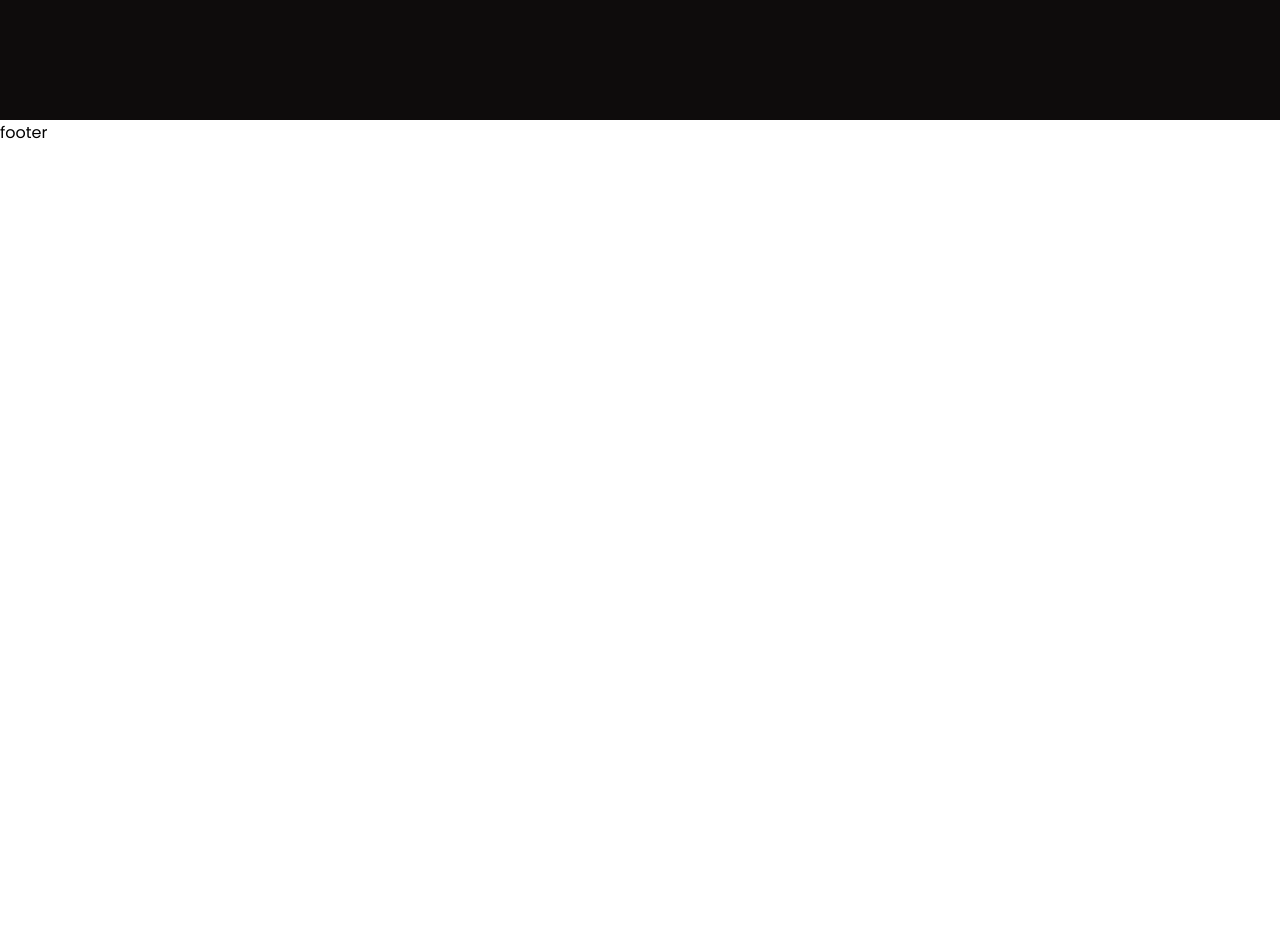
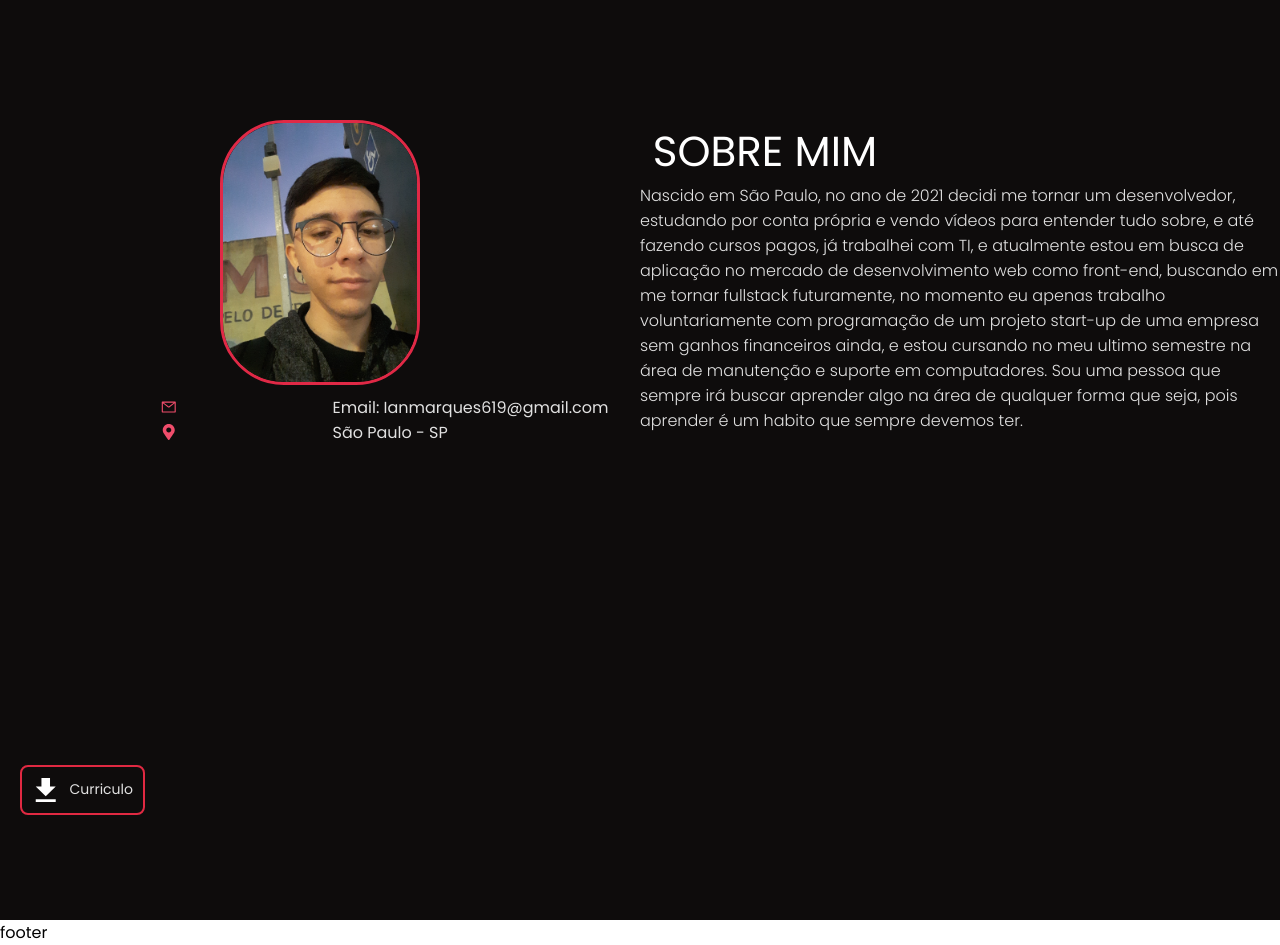
Before and after one commit to Ianvi1/Portfolio1.0, a React (Vite) app: page / in a window 1280 px wide. Shown: the part 680-1625 px from the top of the page. Before the commit the page ends 825 px from the top, so only its background shows below. Built offline with nearby package versions, Linux system fonts and the light colour scheme.

Commit message:
criando a parte 'about' e redefinindo a forma como eu vou fazer ela.

```diff
--- /dev/null
+++ b/src/components/About.sass
@@ -0,0 +1,52 @@
+.AboutPage
+  background-color:#0e0c0c
+  width:  100%
+  height: 100vh
+  justify-content: center
+  display: flex
+  align-items: flex-start
+  position: relative
+  overflow: hidden
+
+
+.AboutArea
+  display: flex
+  flex-direction: column
+
+  h1
+    font-weight: 400
+    font-size: 42px
+  p
+    color: #e1e1e1
+    font-weight: 300
+
+
+.ImageArea
+  display: flex
+  justify-content: center
+  flex-direction: column
+
+  .AboutIcon
+    color: #ef4d6b
+
+  p
+    color: #e1e1e1
+
+.ImageEdit
+  width: 200px
+  height: 100%
+  border: 3px solid #e02946
+  border-radius: 64px
+
+.AboutInfo
+  display: flex
+  flex-direction: column
+  margin-left: 10px
+  margin-top: 10px
+
+.AboutInfo > div
+  display: flex
+  align-items: center
+
+.AboutIcon
+  margin-right: 5px
--- /dev/null
+++ b/src/components/About.tsx
@@ -0,0 +1,45 @@
+import './About.sass'
+import { IoMdDownload } from "react-icons/io";
+import { AiOutlineMail } from "react-icons/ai";
+import { FaMapMarkerAlt } from "react-icons/fa";
+
+
+const AboutPage = () => {
+  return (
+    <main>
+      <div className='AboutPage'>
+        <div className='ImageArea'>
+          <img className='ImageEdit' src='../../public/perfil.jpg'/>
+          <div className='AboutInfo'>
+            <div>
+            <AiOutlineMail className='AboutIcon'/>
+            <p>Email: Ianmarques619@gmail.com</p>
+            </div>
+            <div>
+            <FaMapMarkerAlt className='AboutIcon'/>
+            <p>São Paulo - SP</p>
+            </div>
+          </div>
+          <div className='ButtonArea'>
+          <a href='' target='_blank' rel='noreferrer'>
+          <IoMdDownload className='DownloadIcon' />
+          <p>Curriculo</p>
+          </a>
+          </div>
+        </div>
+        <div className='AboutArea'>
+          <div className='Bar'></div>
+          <h1>SOBRE MIM</h1>
+          <p>Nascido em São Paulo, no ano de 2021 decidi me tornar um desenvolvedor, estudando por conta própria
+             e vendo vídeos para entender tudo sobre, e até fazendo cursos pagos, já trabalhei com TI, e atualmente estou em busca
+             de aplicação no mercado de desenvolvimento web como front-end, buscando em me tornar fullstack futuramente, no momento eu apenas trabalho voluntariamente
+             com programação de um projeto start-up de uma empresa sem ganhos financeiros ainda, e estou cursando no meu ultimo semestre na área de manutenção e suporte em computadores.
+             Sou uma pessoa que sempre irá buscar aprender algo na área de qualquer forma que seja, pois aprender é um habito que sempre devemos ter.</p>
+        </div>
+      </div>
+    </main>
+
+  )
+}
+
+export default AboutPage
--- a/src/components/Home.tsx
+++ b/src/components/Home.tsx
@@ -32,7 +32,6 @@ const HomePage = () => {
           <DiCode className='CodeIcon'/>
         </div>
     </div>
-
   </main>
   )
 }
--- a/src/routes/Home.tsx
+++ b/src/routes/Home.tsx
@@ -1,9 +1,11 @@
 import HomePage from "../components/Home"
+import AboutPage from "../components/About"
 
 const Home = () => {
   return (
     <main>
       <HomePage/>
+      <AboutPage/>
     </main>
 
   )
```
Also changed, not shown: public/perfil.jpg (added).
